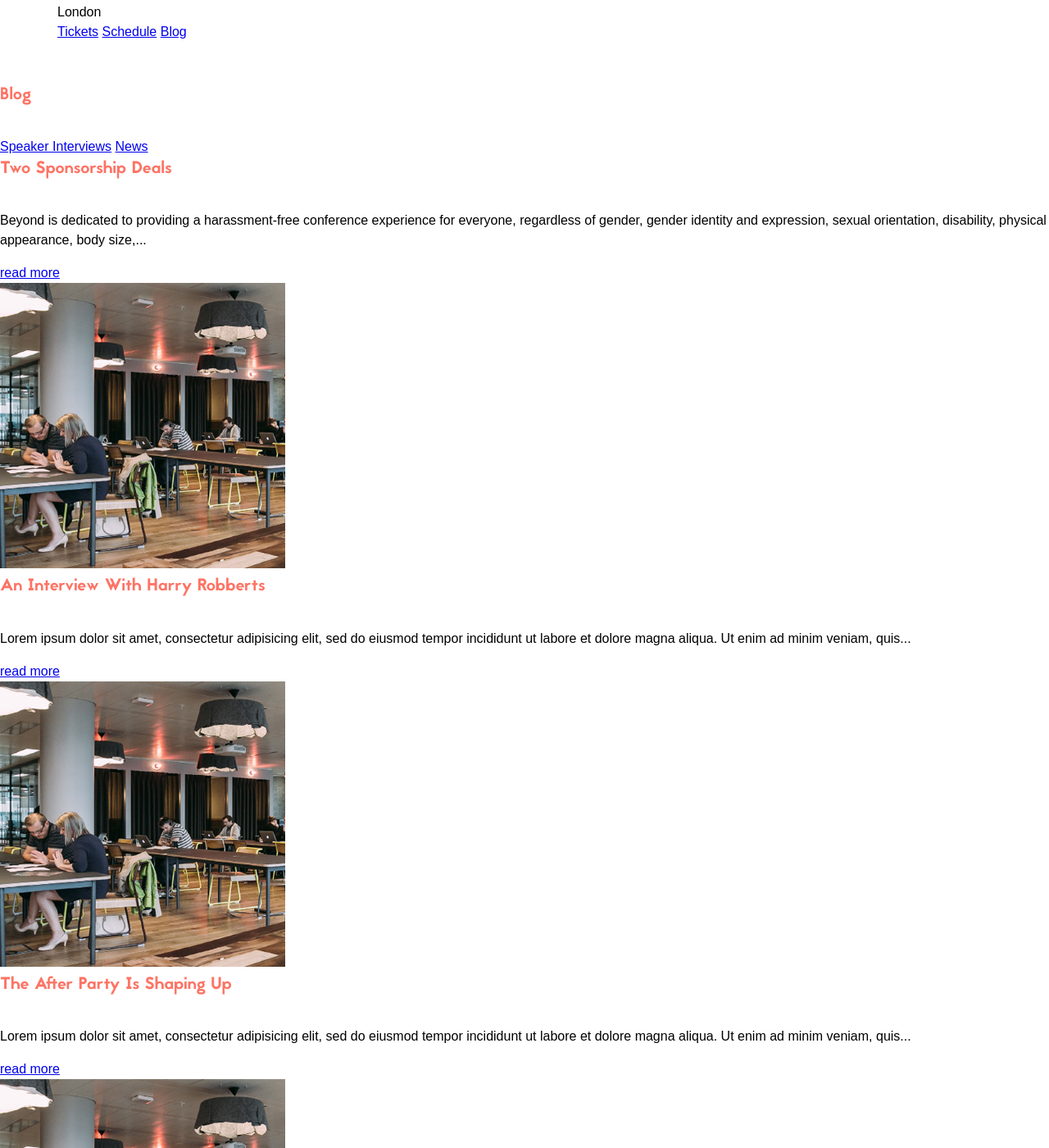
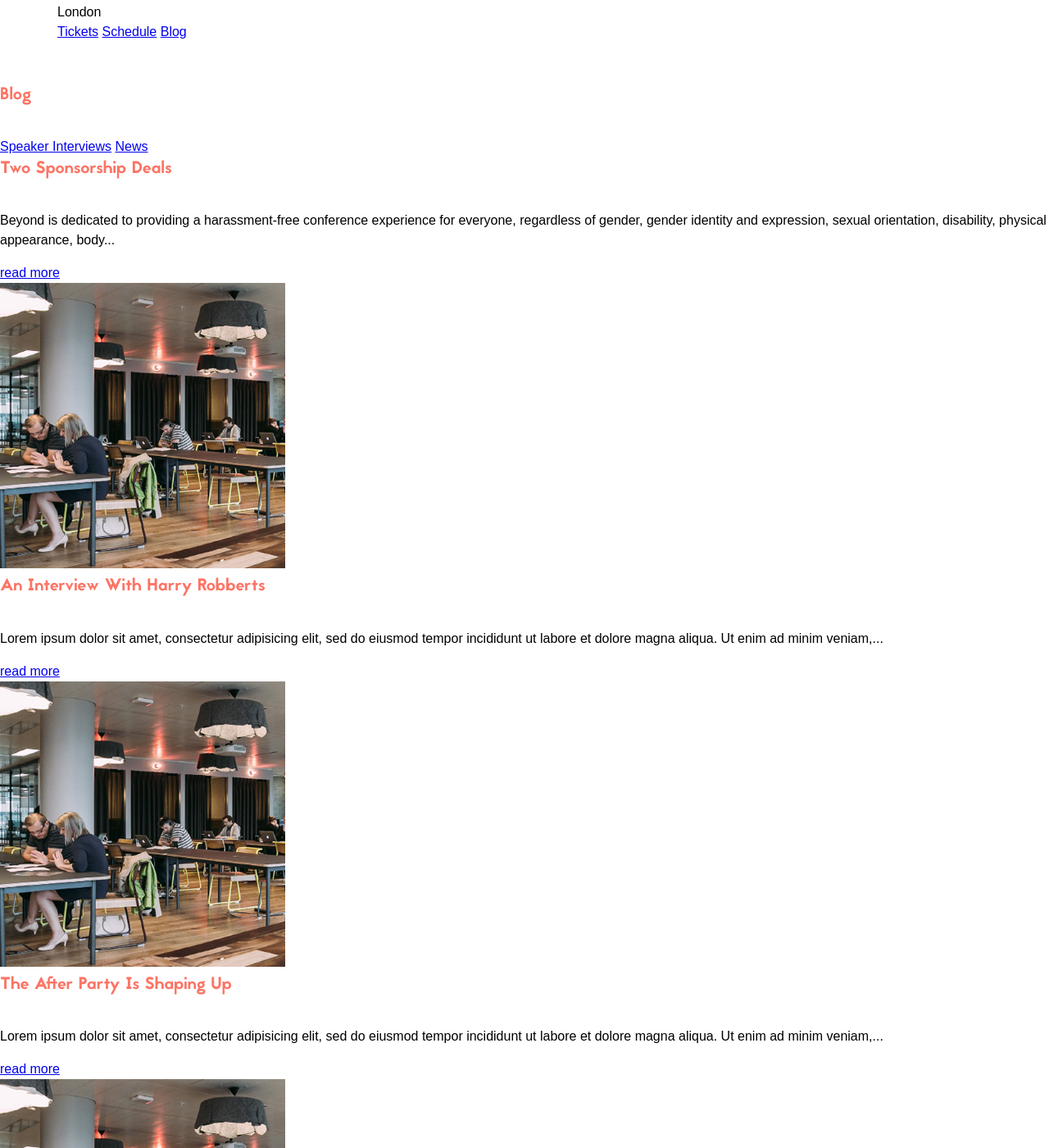
Before and after one commit to Sambillingham/beyond, a Jekyll site: the page built from blog.html, in a window 1280 px wide and 1400 px high, scrolled down 325 px. Shown: the whole window at 82% size. Built offline with Jekyll 4.4.1, drawn with Linux system fonts in a browser that asks for light colours; some web fonts are replaced; some of the changed text lies outside the part shown.

Commit message:
:wrench: strip bold/p tags from post except

```diff
--- a/blog.html
+++ b/blog.html
@@ -18,7 +18,7 @@
       <div class="post-preview js-post-preview" data-category={{post.categories}}>
         <div class="post-preview__info">
           <h2 class="post-preview__title">{{ post.title }}</h2>
-          <p class="post-preview__excerpt">{{ post.excerpt | remove: '<p><strong>' | remove: '</p></strong>' | truncatewords: 25}}</p>
+          <p class="post-preview__excerpt">{{ post.excerpt | remove: '<p>' | remove: '</p>' | remove: '<strong>' | remove: '</strong>' | truncatewords: 24 }}</p>
           <a href="{{ post.url | prepend: site.baseurl }}" class="post-preview__readmore">read more</a>
         </div>
         <img src="/img/blog-content/{{post.blog_feature_image}}" class="post-preview__image">
```
